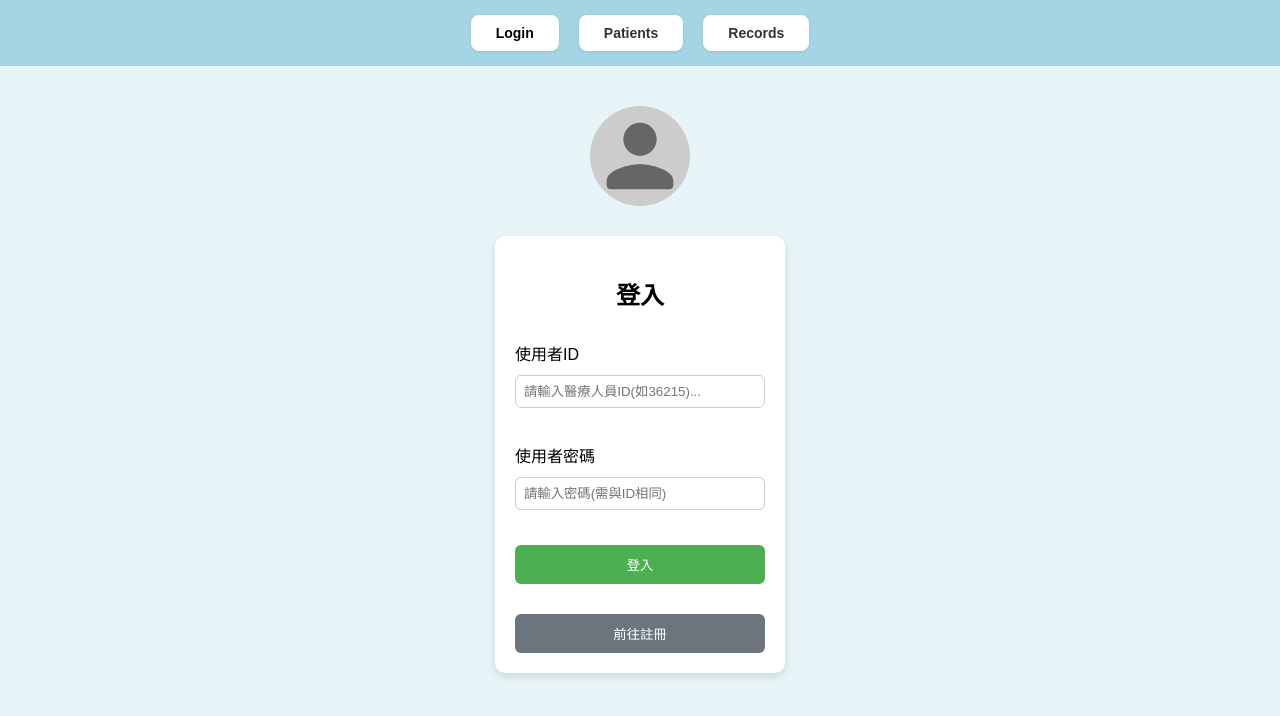
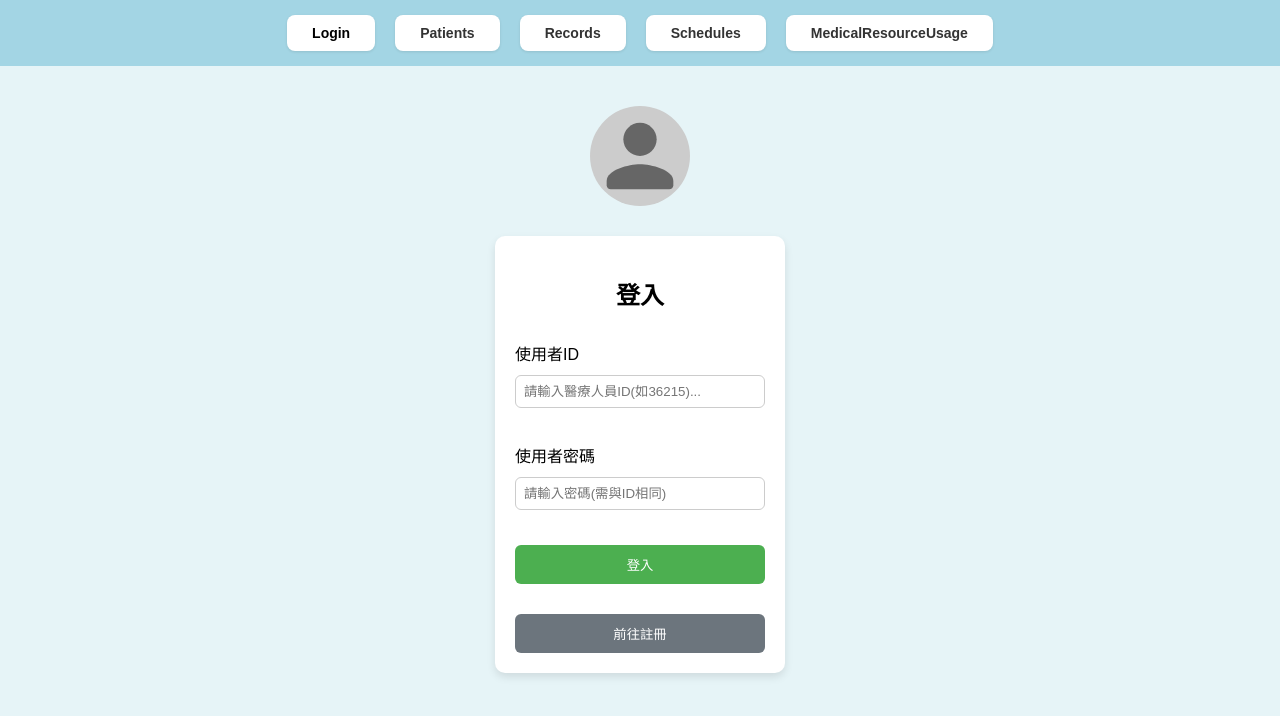
Before and after one commit to en1991-Li/Electronic-Medical-Record-System, a plain HTML site: page index.html in a window 1280 px wide. Drawn offline with Linux system fonts and the light colour scheme.

Commit message:
Update index.html

```diff
--- a/index.html
+++ b/index.html
@@ -12,13 +12,15 @@
 </head>
 
 <body>
-  <!-- 導覽列(包含多個<button>，有"Login"、"Patients"、"Records") -->
+<!--導覽列-->
   <nav class="navbar">
-    <!-- class="active"：表示目前停留在此頁面，CSS會有特別的樣式 -->
-    <button class="active">Login</button>
-    <button>Patients</button>
-    <button>Records</button>
-  </nav>
+    <button class="active" onclick="window.location.href='index.html'">Login</button>
+    <button onclick="window.location.href='patients.html'">Patients</button>
+    <button onclick="window.location.href='records.html'">Records</button>
+    <button onclick="window.location.href='schedules.html'">Schedules</button>
+    <button onclick="window.location.href='resources.html'">MedicalResourceUsage</button>
+</nav>
+
   <!-- 主區塊(使用Flexbox佈局將內容垂直置中) -->
   <div class="container">
     <!-- 顯示一個使用者頭像的圖示 -->
```
